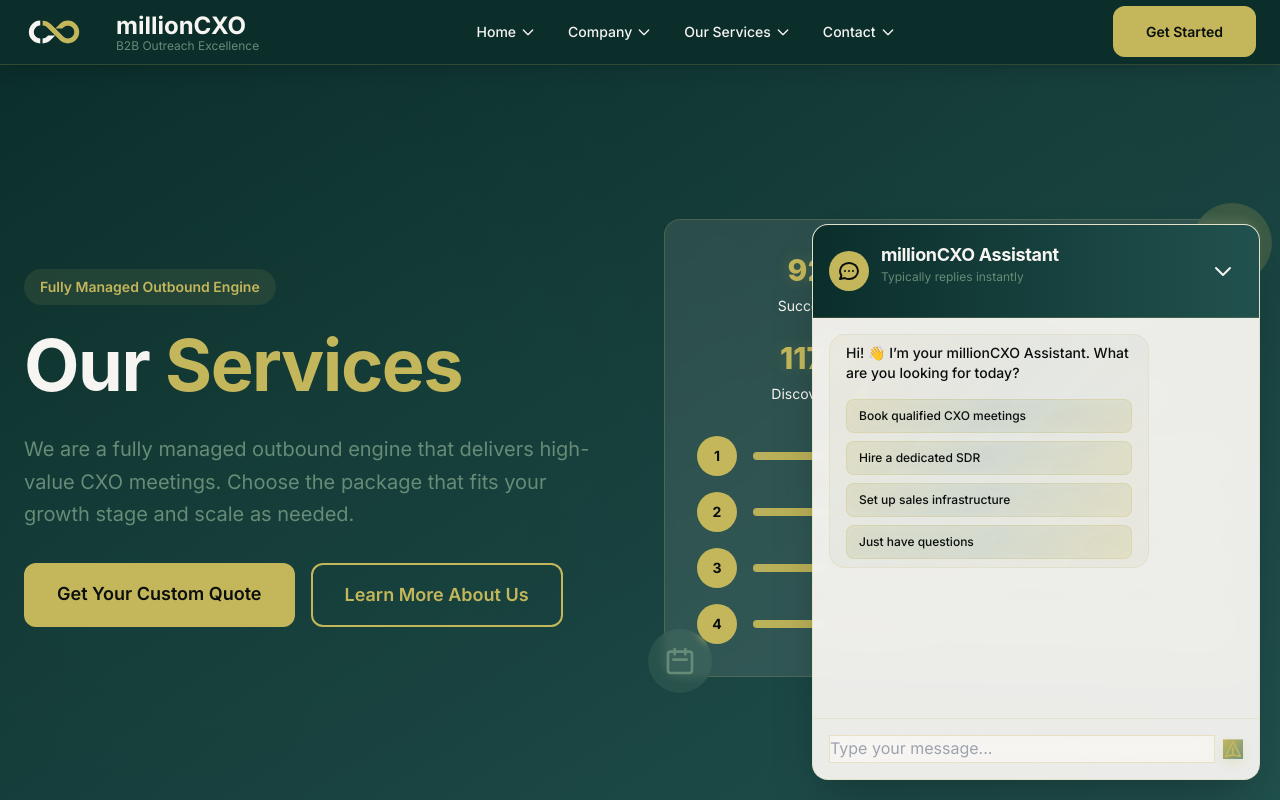
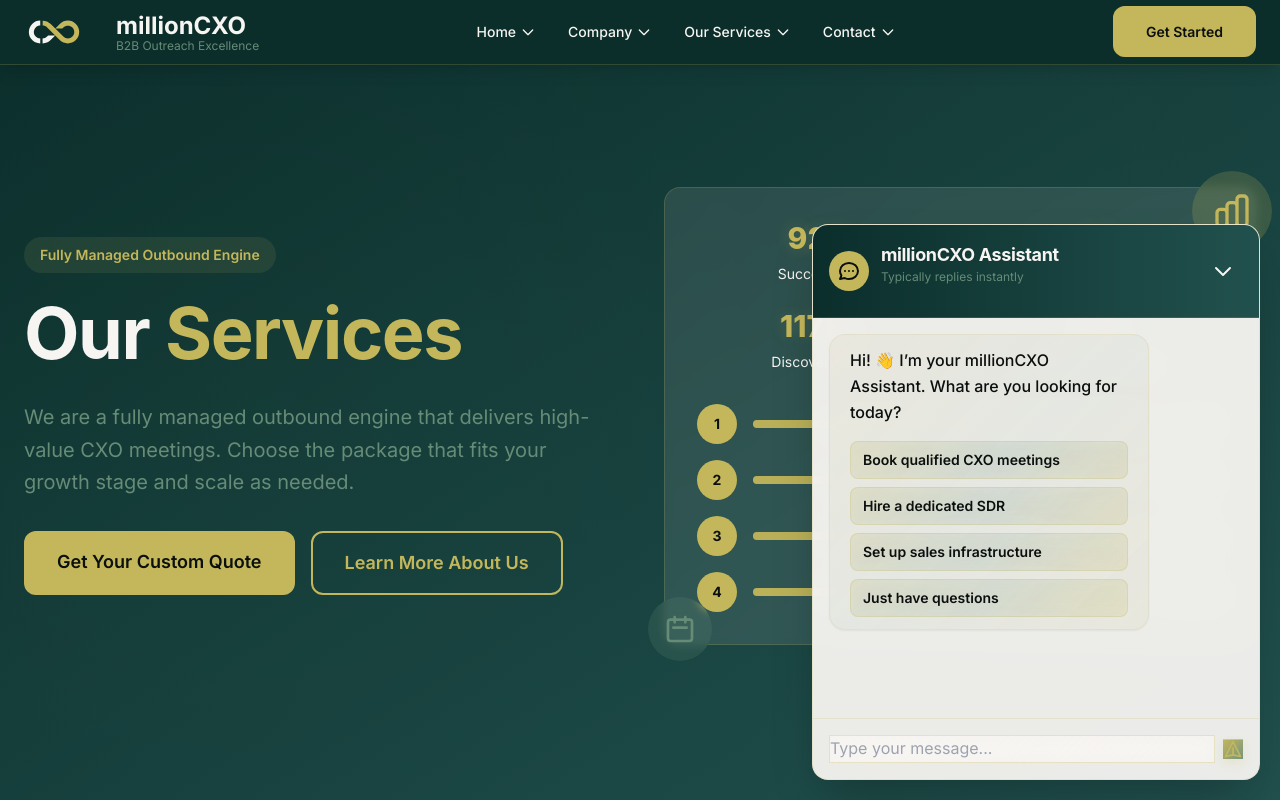
Before and after one commit to millioncxo/millioncxo, a Next.js app: page /services in a window 1280 px wide. Both pictures are taken after a click on the button 1236 px from the left and 756 px from the top of the page. Shown: the top 800 px of the page. Built offline with nearby package versions, Linux system fonts and the light colour scheme.

Commit message:
production errors solved

```diff
--- a/src/app/about/page.tsx
+++ b/src/app/about/page.tsx
@@ -4,7 +4,7 @@
 
 export default function About() {
   return (
-    <div className="min-h-screen bg-ivory-silk pt-12">
+    <div className="min-h-screen bg-ivory-silk pt-4">
       {/* Hero Section */}
       <section className="relative py-12 lg:py-20 bg-gradient-to-br from-imperial-emerald to-petrol-smoke overflow-hidden min-h-screen">
         <div className="absolute inset-0 bg-luxury-pattern opacity-30"></div>
--- a/src/app/contact/page.tsx
+++ b/src/app/contact/page.tsx
@@ -92,7 +92,7 @@
   }
 
   return (
-    <div className="min-h-screen bg-ivory-silk pt-12">
+    <div className="min-h-screen bg-ivory-silk pt-4">
       {/* Hero Section */}
       <section className="relative py-12 lg:py-20 bg-gradient-to-br from-imperial-emerald to-petrol-smoke overflow-hidden min-h-screen">
         <div className="absolute inset-0 bg-luxury-pattern opacity-30"></div>
--- a/src/app/page.tsx
+++ b/src/app/page.tsx
@@ -16,7 +16,7 @@
       <section className="relative bg-gradient-to-br from-ivory-silk to-muted-jade/10 overflow-hidden min-h-screen">
         <div className="absolute inset-0 bg-luxury-pattern opacity-30"></div>
 
-        <div className="relative container mx-auto px-6 py-8 lg:py-20 min-h-screen flex items-center">
+        <div className="relative container mx-auto px-6 pt-4 pb-8 min-h-screen flex items-center">
           <div className="grid lg:grid-cols-2 gap-8 lg:gap-16 items-center">
             {/* Left Column - Hero Content */}
             <div className="space-y-6 lg:space-y-8">
--- a/src/app/services/page.tsx
+++ b/src/app/services/page.tsx
@@ -4,7 +4,7 @@
 
 export default function Services() {
   return (
-    <div className="min-h-screen bg-ivory-silk pt-12">
+    <div className="min-h-screen bg-ivory-silk pt-4">
       {/* Hero Section */}
       <section className="relative min-h-screen flex items-center py-20 lg:py-32 bg-gradient-to-br from-imperial-emerald to-petrol-smoke overflow-hidden">
         <div className="absolute inset-0 bg-luxury-pattern opacity-30"></div>
--- a/src/components/ChatMessage.tsx
+++ b/src/components/ChatMessage.tsx
@@ -1,4 +1,6 @@
 'use client'
+
+import React from 'react'
 
 interface Message {
   id: string
@@ -13,23 +15,36 @@
   onOptionSelect: (option: string) => void
 }
 
+function renderMarkdown(text: string) {
+  // Bold: **text**
+  let html = text.replace(/\*\*(.*?)\*\*/g, '<strong>$1</strong>')
+  // Italic: *text*
+  html = html.replace(/\*(.*?)\*/g, '<em>$1</em>')
+  // Line breaks: \n
+  html = html.replace(/\n/g, '<br/>')
+  return html
+}
+
 export default function ChatMessage({ message, onOptionSelect }: ChatMessageProps) {
   return (
     <div className={`flex ${message.isBot ? 'justify-start' : 'justify-end'} message-slide-in`}>
-      <div className={`max-w-xs px-4 py-2 rounded-2xl ${
+      <div className={`max-w-xs px-5 py-3 rounded-2xl shadow-sm ${
         message.isBot
-          ? 'chat-message-bot text-onyx-black'
-          : 'chat-message-user text-onyx-black'
+          ? 'chat-message-bot text-onyx-black bg-ivory-silk/90'
+          : 'chat-message-user text-onyx-black bg-golden-opal/90'
       }`}>
-        <p className="text-sm font-medium">{message.text}</p>
-
+        {message.isBot ? (
+          <div className="text-base font-medium leading-relaxed" dangerouslySetInnerHTML={{ __html: renderMarkdown(message.text) }} />
+        ) : (
+          <p className="text-base font-semibold">{message.text}</p>
+        )}
         {message.options && message.options.length > 0 && (
-          <div className="mt-3 space-y-2">
+          <div className="mt-4 space-y-2">
             {message.options.map((option, index) => (
               <button
                 key={index}
                 onClick={() => onOptionSelect(option)}
-                className="chat-option-button w-full text-left px-3 py-2 text-xs rounded-lg font-medium"
+                className="chat-option-button w-full text-left px-3 py-2 text-sm rounded-lg font-semibold bg-golden-opal/20 hover:bg-golden-opal/40 transition-colors"
               >
                 {option}
               </button>
```
